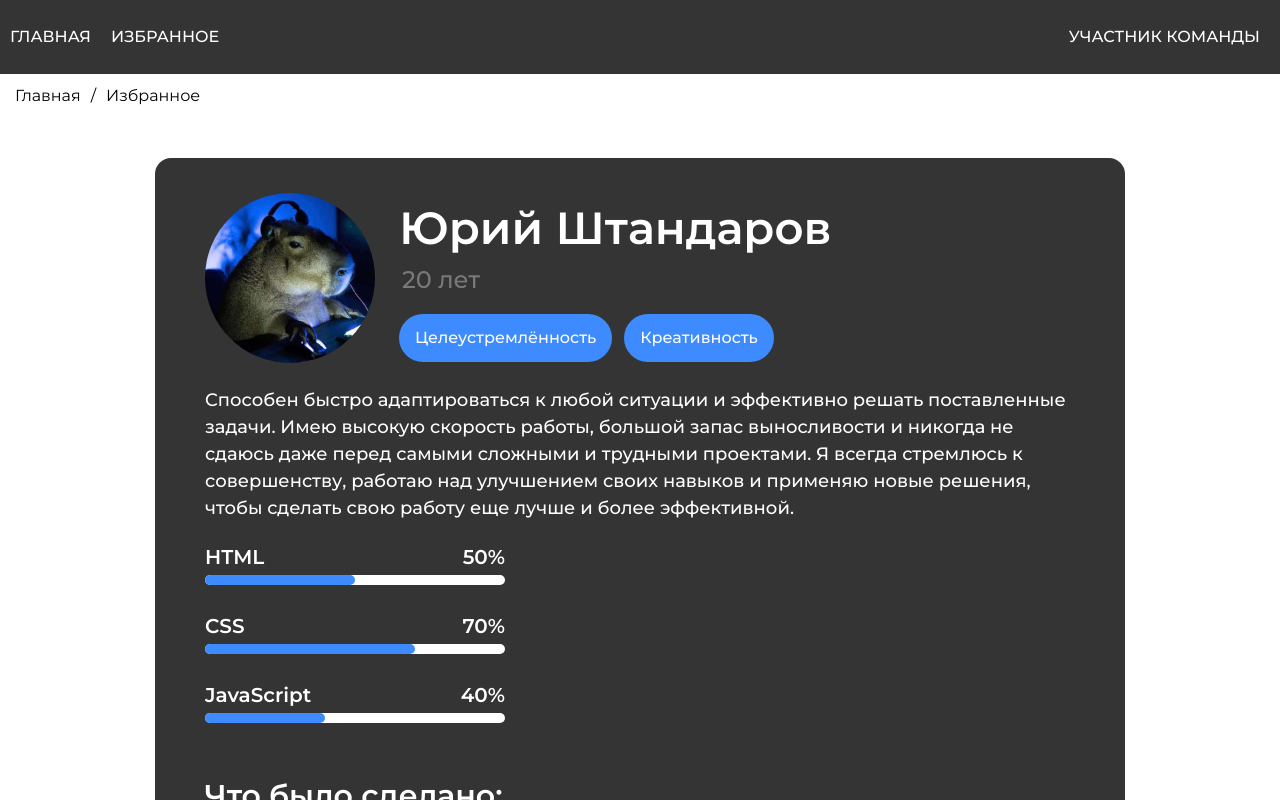
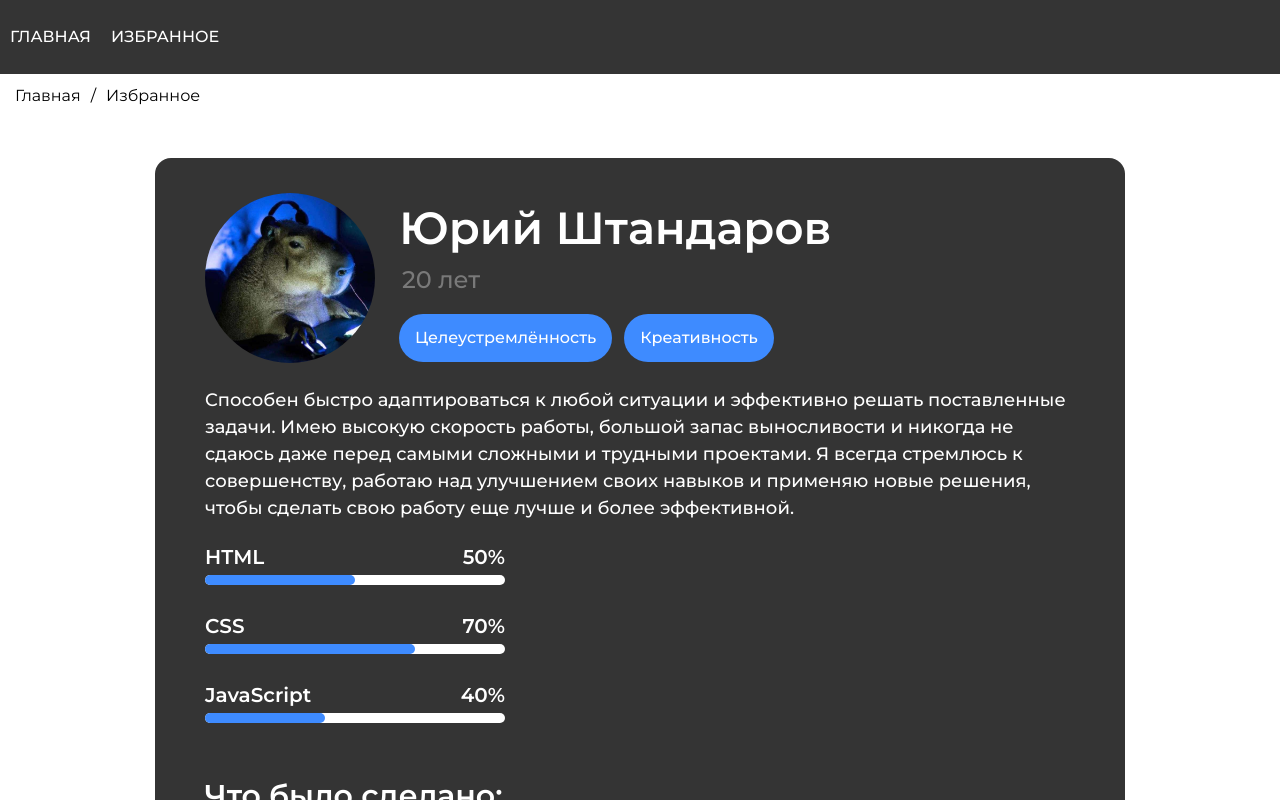
Before and after one commit to y0na24/Frontend-geeks, a React (Create React App) app: page /teamMember/1 in a window 1280 px wide. Shown: the top 800 px of the page. Built offline with nearby package versions, Linux system fonts and the light colour scheme.

Commit message:
offset width fixed

```diff
--- a/src/app/components/navBar/navBar.css
+++ b/src/app/components/navBar/navBar.css
@@ -30,7 +30,7 @@
 .nav_links li:last-child {
 	right: 0;
 	top: 0;
-	margin-left: auto;
+	/* margin-left: auto; */
 }
 
 .nav_links {
--- a/src/app/components/navBar/navBar.jsx
+++ b/src/app/components/navBar/navBar.jsx
@@ -27,11 +27,6 @@ const NavBar = () => {
 							Избранное
 						</NavLink>
 					</li>
-					<li>
-						<NavLink className='link' to={`/teamMember/${randomNumber}`}>
-							Участник команды
-						</NavLink>
-					</li>
 				</ul>
 			</nav>
 		</header>
--- a/src/app/components/pages/mainPage/mainPage.jsx
+++ b/src/app/components/pages/mainPage/mainPage.jsx
@@ -1,5 +1,6 @@
 import React from 'react'
 import Slider from '../../slider/slider'
+import SliderItem from '../../slider/item'
 import Card from '../../cards/card'
 import team from '../../../constants/team'
 
--- a/src/app/components/slider/slider.jsx
+++ b/src/app/components/slider/slider.jsx
@@ -19,12 +19,16 @@ const Slider = ({ children, width = 700 }) => {
 
 	useEffect(() => {
 		const resizeHandler = () => {
-			const _width = windowRef.current.offsetWidth
+			const _width = windowRef.current?.offsetWidth
 			setPageWidth(_width)
 			setPage(1)
 		}
 		resizeHandler()
 		window.addEventListener('resize', resizeHandler)
+
+		return () => {
+			window.removeEventListener('resize', resizeHandler)
+		}
 	}, [])
 
 	const handleRigthClick = () => {
--- a/src/app/components/ui/favoriteButton/favoriteButton.jsx
+++ b/src/app/components/ui/favoriteButton/favoriteButton.jsx
@@ -4,10 +4,14 @@ import PropTypes from 'prop-types'
 import './index.css'
 
 const FavoriteButton = ({ isFavorite, label, onAdd, onDelete }) => {
-	const buttonStyles = !isFavorite ? 'button' : 'button active'
+	const buttonStyles = !isFavorite ? 'button' : 'button active-btn'
 
 	return (
-		<button type='button' className={buttonStyles} onClick={!isFavorite ? onAdd : onDelete}>
+		<button
+			type='button'
+			className={buttonStyles}
+			onClick={!isFavorite ? onAdd : onDelete}
+		>
 			{!isFavorite ? label : 'Удалить из избранного'}
 		</button>
 	)
--- a/src/app/components/ui/favoriteButton/index.css
+++ b/src/app/components/ui/favoriteButton/index.css
@@ -25,7 +25,7 @@
 	transform: translateY(-2px);
 }
 
-.button.active {
+.button.active-btn {
 	background-color: var(--red-color);
 }
 
--- a/src/app/routes.jsx
+++ b/src/app/routes.jsx
@@ -4,7 +4,7 @@ import Main from './layouts/main'
 import Favorites from './layouts/favorites'
 import TeamMemberPage from './components/pages/teamMemberPage'
 import TeamMember from './layouts/teamMember'
-import Layout from './components/layout'
+import Layout from './components/Layout'
 
 const routes = [
 	{
```
